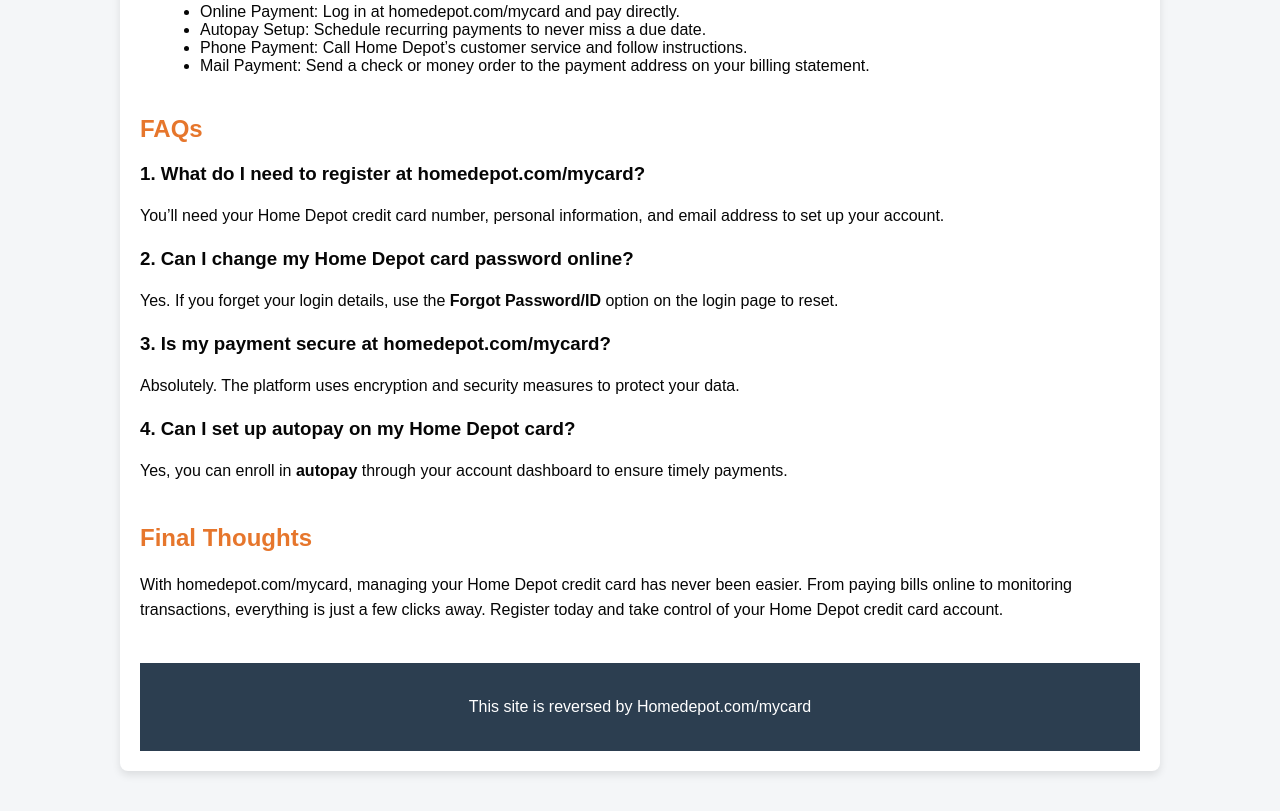
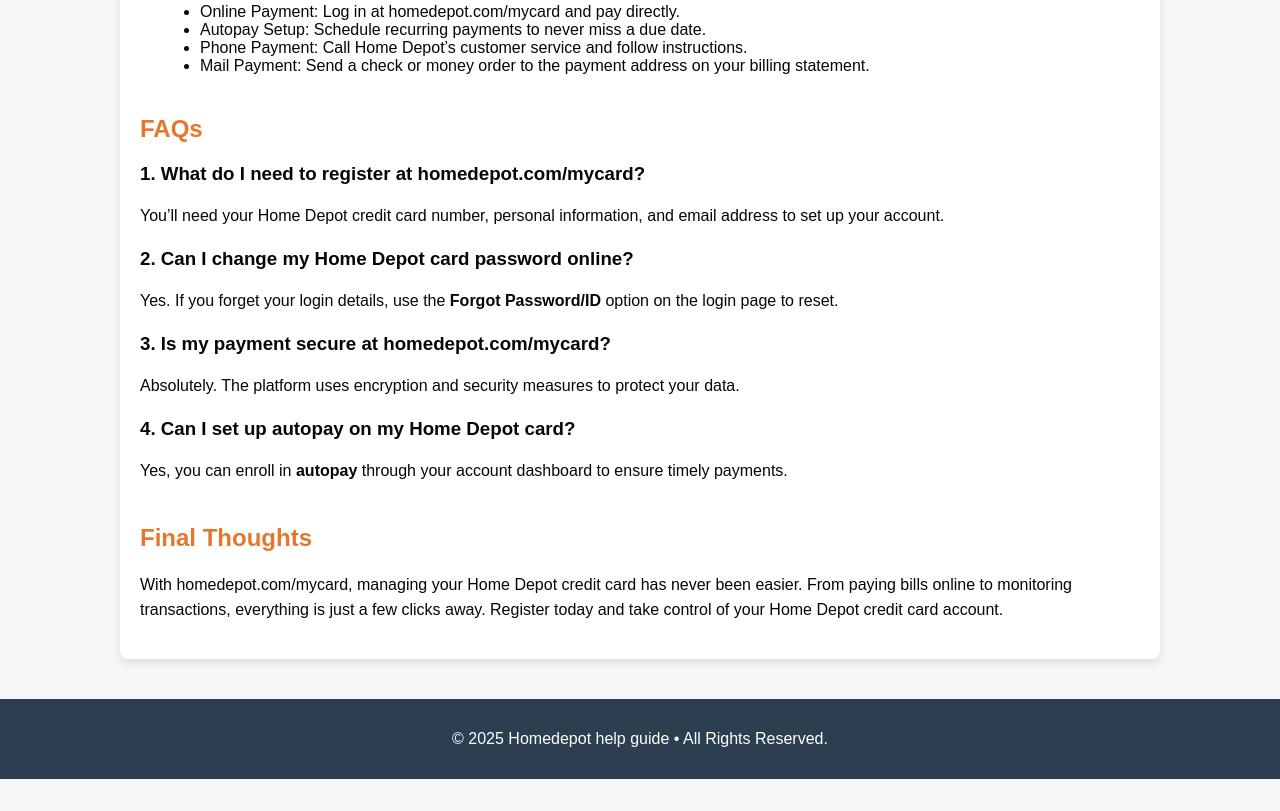
Before and after one commit to bcbs-login/homedepotcardlogin, a plain HTML site: page index.html in a window 1280 px wide. Shown: the part 1246-2057 px from the top of the page. After the commit the page ends 2025 px from the top, so only its background shows below. Drawn offline with Linux system fonts and the light colour scheme.

Commit message:
index.html

```diff
--- a/index.html
+++ b/index.html
@@ -217,11 +217,12 @@
             From paying bills online to monitoring transactions, everything is just a few clicks away.
             Register today and take control of your Home Depot credit card account.</p>
     <!-- Footer -->
-    <div class="footer">
-        <p>This site is reversed by Homedepot.com/mycard</p>
-    </div>
 
 
+    </div>
+    <!-- Footer -->
+    <div class="footer">
+        <p>© 2025 Homedepot help guide • All Rights Reserved.</p>
     </div>
 
 </body>
```
